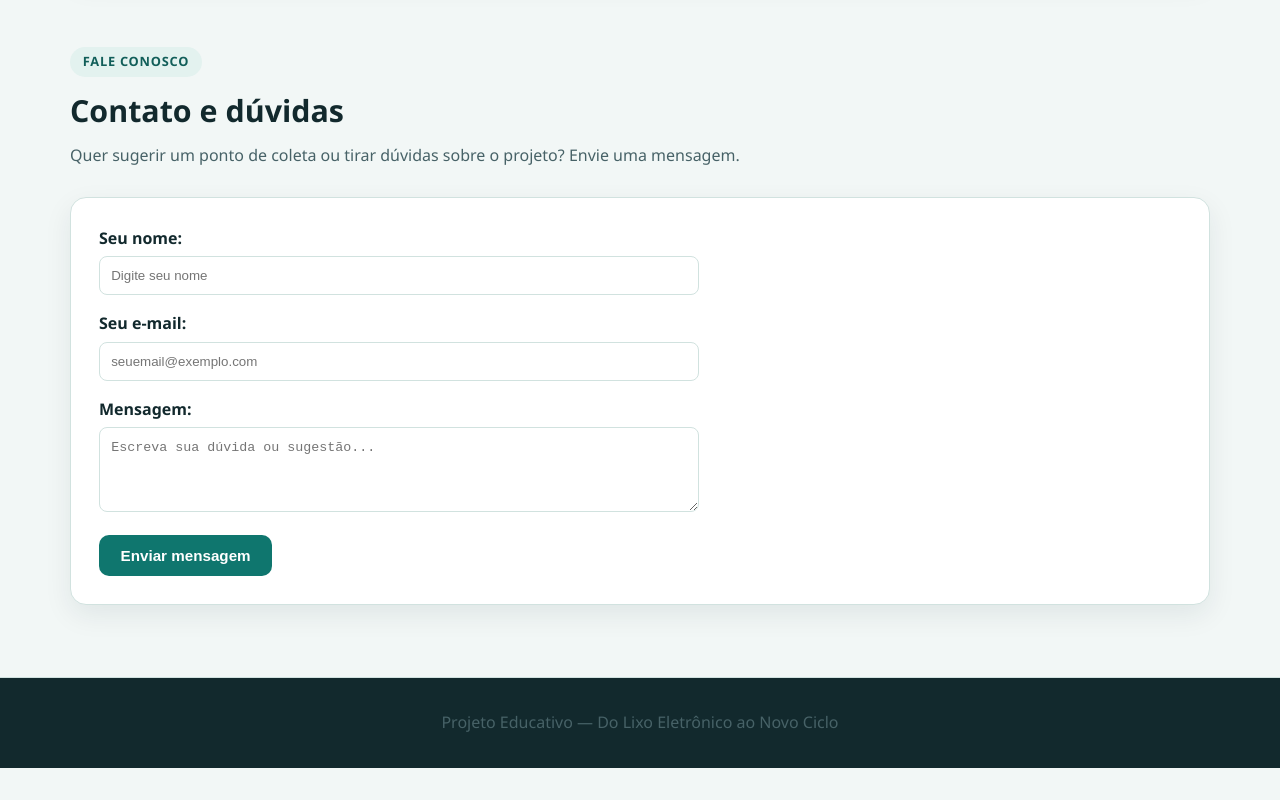
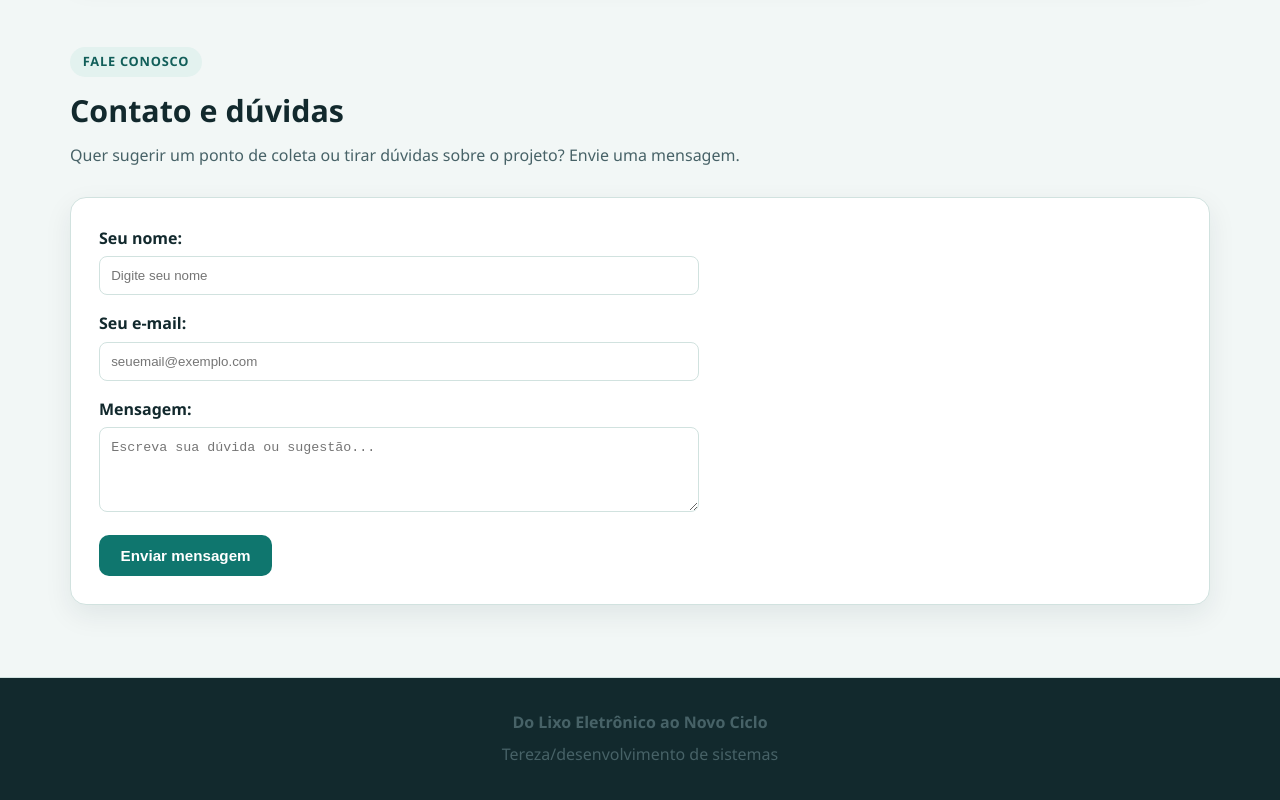
Before and after one commit to ThereRibeiro/lixo-eletronico-ao-novo-ciclo, a plain HTML site: page index.html in a window 1280 px wide. Shown: the part 7107-7907 px from the top of the page. Before the commit the page ends 7875 px from the top, so only its background shows below. Drawn offline with Linux system fonts and the light colour scheme.

Commit message:
Revise footer content and styling
Updated footer to include stronger emphasis and additional information.

```diff
--- a/index.html
+++ b/index.html
@@ -309,9 +309,11 @@
     </section>
   </main>
 
-  <footer style="text-align: center; padding: 2rem 1rem; color: var(--text-muted); border-top: 1px solid var(--border);">
-    <p>Projeto Educativo — Do Lixo Eletrônico ao Novo Ciclo</p>
-  </footer>
+ <footer style="text-align: center; padding: 2rem 1rem; color: var(--text-muted); border-top: 1px solid var(--border);">
+  <p><strong> Do Lixo Eletrônico ao Novo Ciclo</strong></p>
+  <p style="margin-top: 0.4rem;">Tereza/desenvolvimento de sistemas</p>
+</footer>
+
 
   <script src="script.js"></script>
 </body>
```
